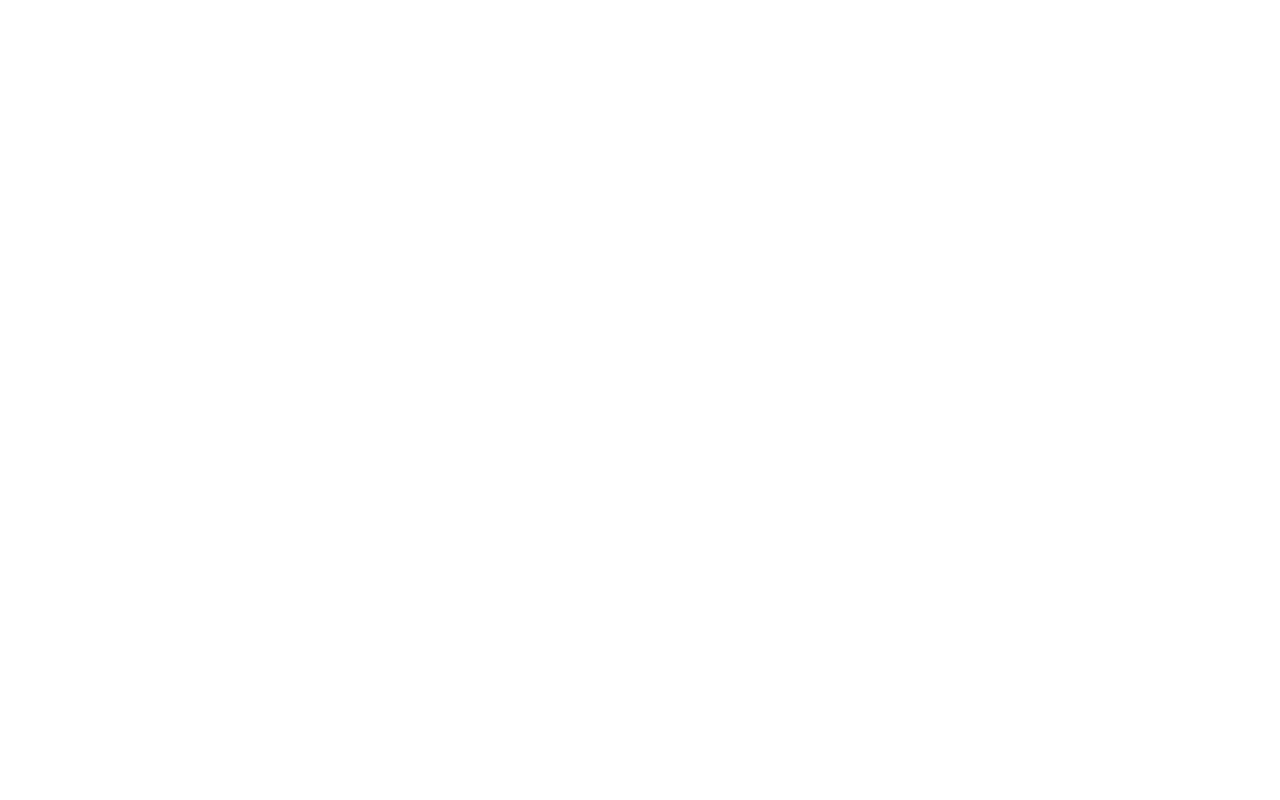
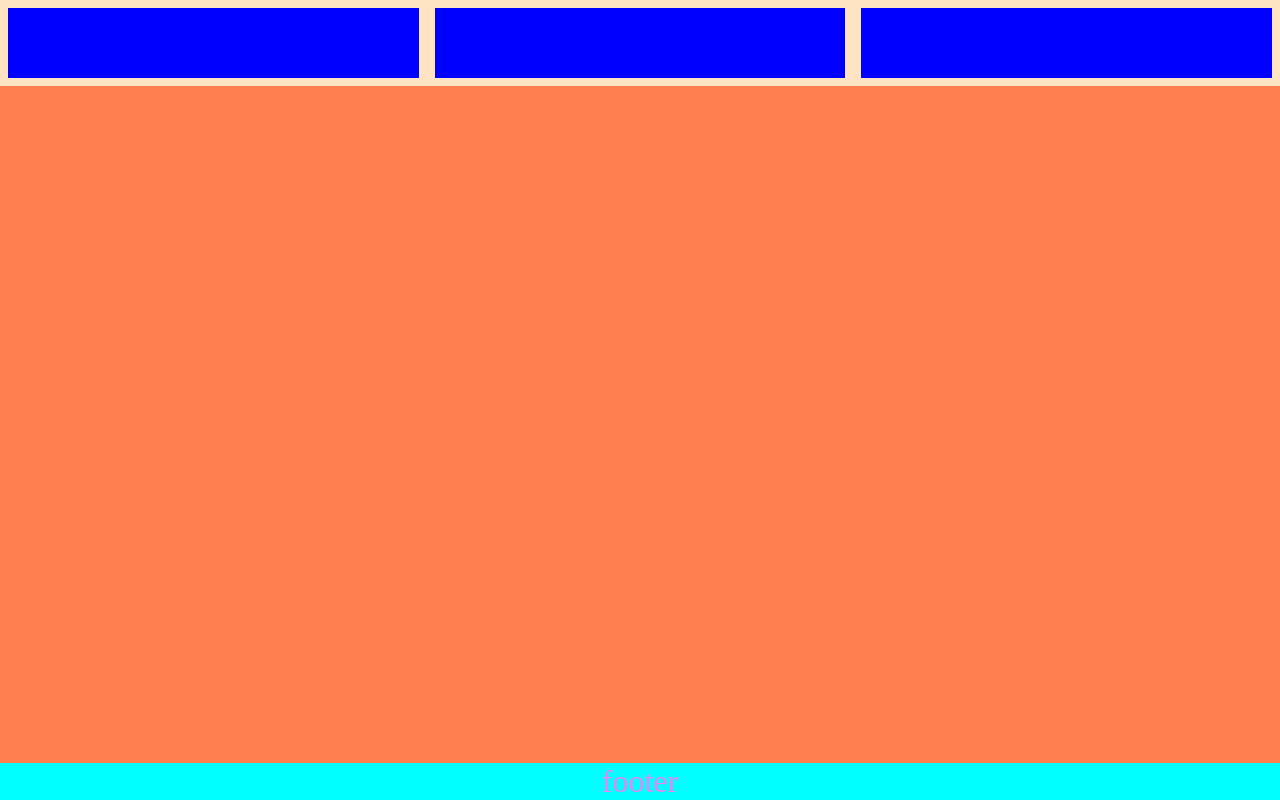
Before and after one commit to carloshrm/js_restaurant, a website built with webpack: page dist/index.html in a window 1280 px wide. Built offline with nearby package versions, Linux system fonts and the light colour scheme.

Commit message:
progress

```diff
--- /dev/null
+++ b/src/content.js
@@ -0,0 +1,3 @@
+const mainInfo = document.createElement("div");
+
+export { mainInfo };
--- a/src/index.js
+++ b/src/index.js
@@ -1 +1,32 @@
-console.log(alert("ding"));
+import _ from "lodash";
+import * as mainInfo from "./content.js";
+
+const dom = {
+  container: document.getElementById("content"),
+  getDiv: (id, cl = undefined) => {
+    const div = document.createElement("div");
+    div.id = id;
+    if (cl != undefined) div.classList.add(`${cl}`);
+    return div;
+  },
+};
+const bodyElements = ["header", "content", "footer"];
+const tabs = ["header_home", "header_type", "header_info"];
+bodyElements.forEach((e) => {
+  const el = dom.getDiv(e);
+  dom.container.appendChild(el);
+  dom[e] = document.getElementById(e);
+  if (e == "header") {
+    tabs.forEach((t) => {
+      const i = dom.getDiv(t, e);
+      el.appendChild(i);
+    });
+  }
+  if (e == "footer") {
+    const fText = document.createElement("p");
+    fText.innerText = "footer";
+    el.appendChild(fText);
+  }
+});
+
+dom.content.appendChild(mainInfo.mainInfo);
```
Also changed, not shown: package.json (+6 -2 lines), dist/index.html, dist/main.js, dist/main.js.LICENSE.txt (added), dist/style.css (added), 1 other file.
